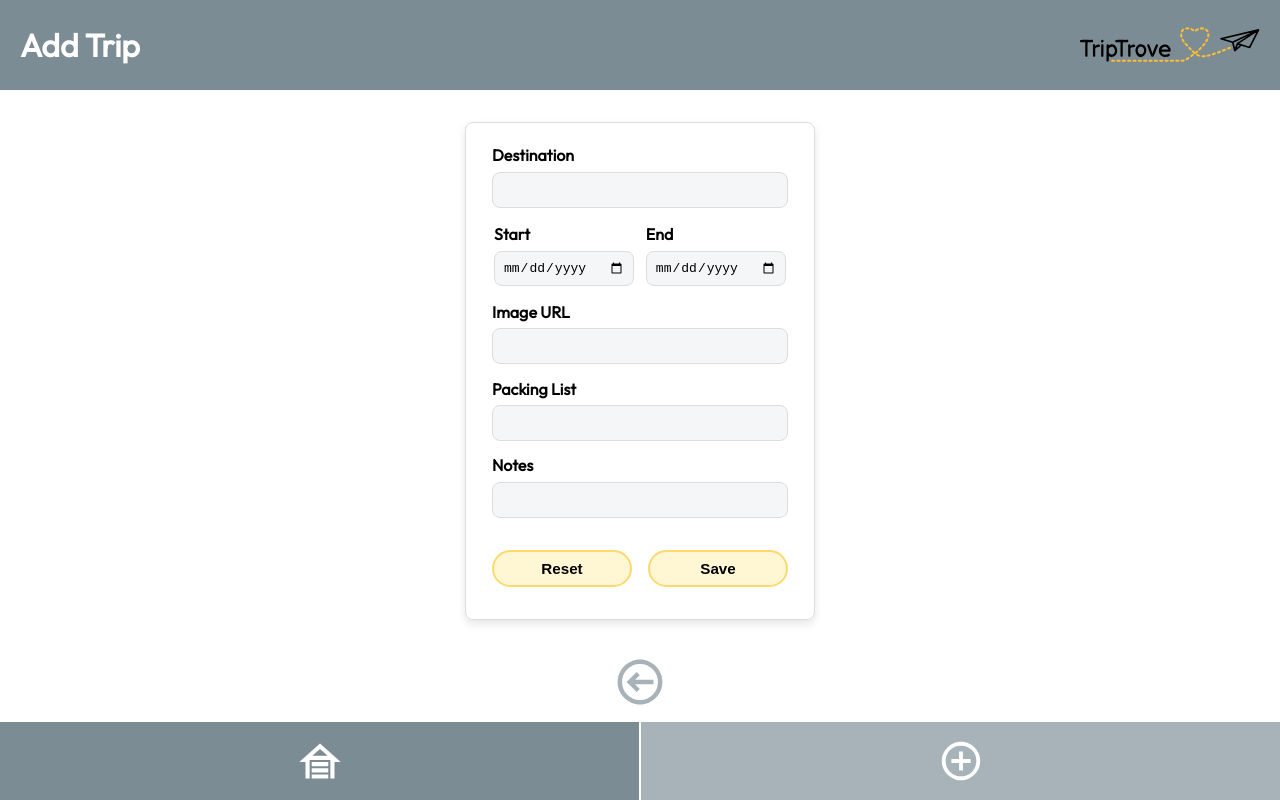
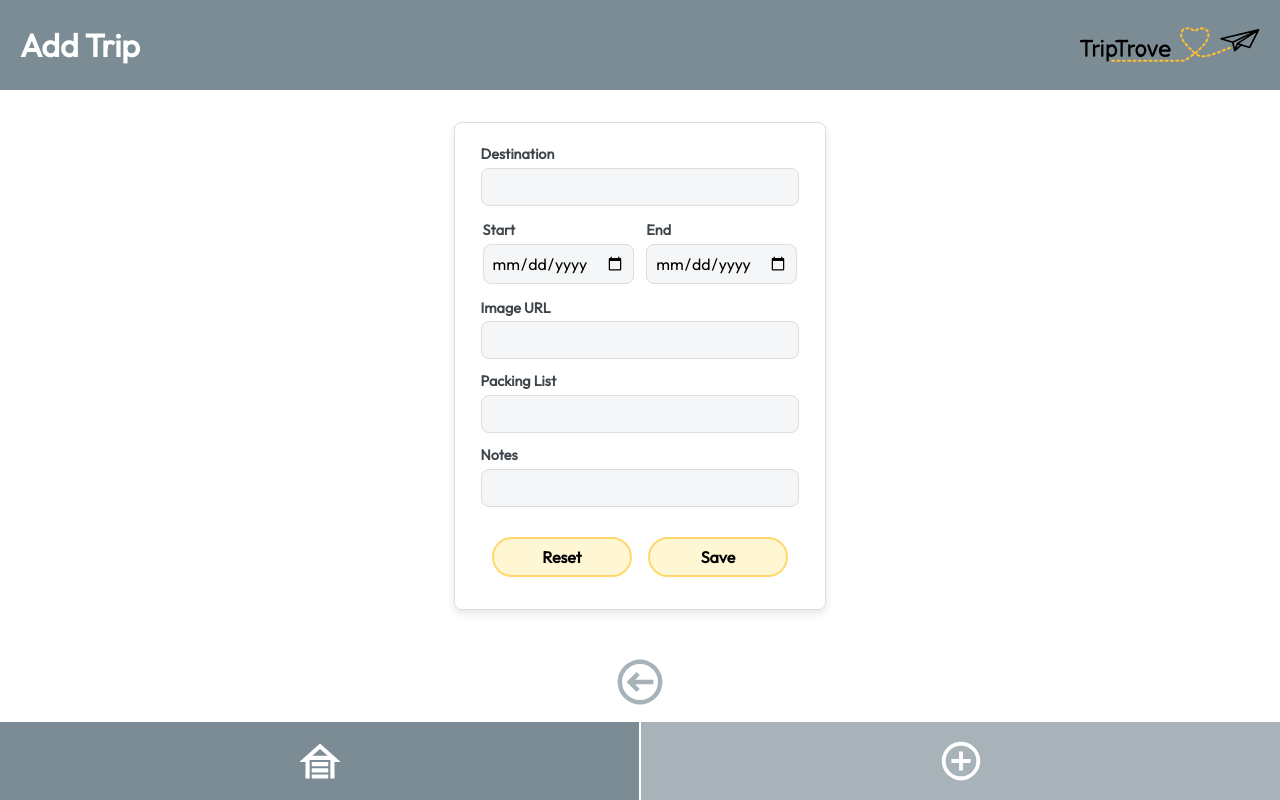
Before and after one commit to uwebury/trip-trove, a Next.js app: page /create in a window 1280 px wide. Built offline with nearby package versions, Linux system fonts and the light colour scheme; no server answers; the database is empty.

Commit message:
Add new color vars to styles.js and import defaultFont to all "reluctant" elements (Input in form, TexButton)

```diff
--- a/components/Button/TextButton/index.js
+++ b/components/Button/TextButton/index.js
@@ -1,4 +1,5 @@
 import styled from "styled-components";
+import { defaultFont } from "../../../styles.js";
 
 export const ButtonContainer = styled.div`
   display: flex;
@@ -15,7 +16,8 @@ export const StyledTextButton = styled.button`
   background-color: var(--color-text-button);
   border: 2px solid var(--color-text-button-border);
   border-radius: 20px;
-  font-size: 0.95rem;
+  font-family: ${defaultFont.style.fontFamily};
+  font-size: 1rem;
   font-weight: bold;
   transition: color 0.3s ease, transform 0.3s ease;
 
--- a/components/Form/index.js
+++ b/components/Form/index.js
@@ -1,4 +1,5 @@
 import styled from "styled-components";
+import { defaultFont } from "../../styles.js";
 import { useRef, useState } from "react";
 import { formatDateForInput } from "@/lib/utils";
 import { DiscardChangesMessage } from "../ToastMessage";
@@ -8,7 +9,7 @@ import toast from "react-hot-toast";
 const FormContainer = styled.form`
   margin: 2rem auto;
   display: grid;
-  gap: 0.4rem;
+  gap: 0.3rem;
   padding: 1rem 1.6rem;
   border: 1px solid #ddd;
   border-radius: 8px;
@@ -19,12 +20,15 @@ const FormContainer = styled.form`
 const Label = styled.label`
   margin-top: 0.4rem;
   font-weight: bold;
+  font-size: 0.9rem;
+  color: var(--color-form-label);
 `;
 
 const Input = styled.input`
   padding: 0.5rem;
+  font-family: ${defaultFont.style.fontFamily};
   font-size: inherit;
-  background-color: var(--color-input-field);
+  background-color: var(--color-form-input);
   border: 1px solid #ddd;
   border-radius: 8px;
   margin-bottom: 0.1rem;
--- a/styles.js
+++ b/styles.js
@@ -74,7 +74,8 @@ export default createGlobalStyle`
   --color-text-button-border: var(--color-secondary-300);
   --color-text-button-hover: var(--color-secondary-200);
 
-  --color-input-field: var(--color-tertiary-50);
+  --color-form-label: var(--color-tertiary-800);
+  --color-form-input: var(--color-tertiary-50);
 
   }
 
```
